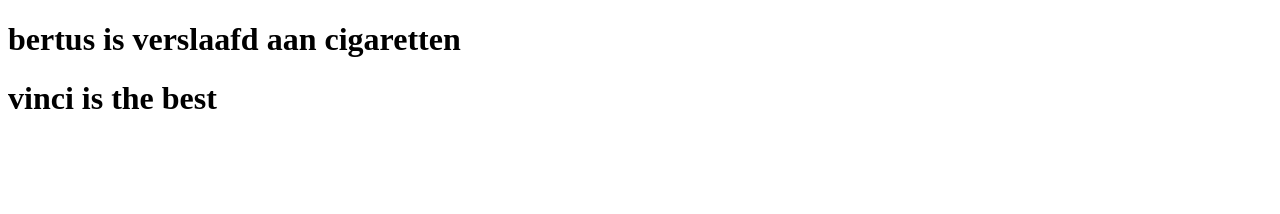
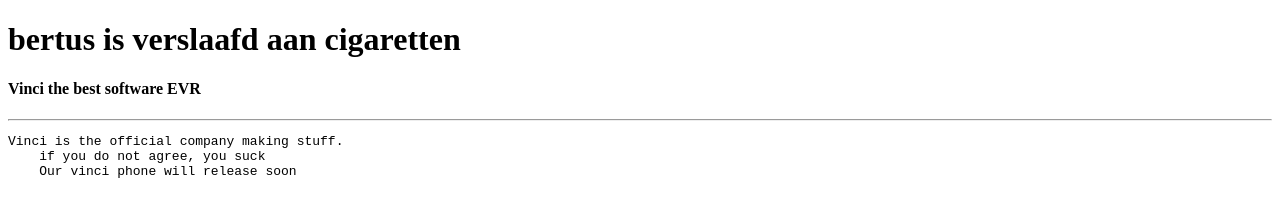
Before and after one commit to 190kabonkel/friendly-engine.github.io, a plain HTML site: page index.html in a window 1280 px wide. Drawn offline with Linux system fonts and the light colour scheme.

Commit message:
Update heading and add company information
Replaced a heading with a subheading and added a horizontal rule and a preformatted text block.

```diff
--- a/index.html
+++ b/index.html
@@ -7,6 +7,10 @@
 </head>
 <body>
     <h1>bertus is verslaafd aan cigaretten</h1>
-    <h1>vinci is the best</h1>
+    <h4>Vinci the best software EVR</h4>
+    <hr>
+    <pre>Vinci is the official company making stuff.
+    if you do not agree, you suck
+    Our vinci phone will release soon</pre>
 </body>
 </html>
```
